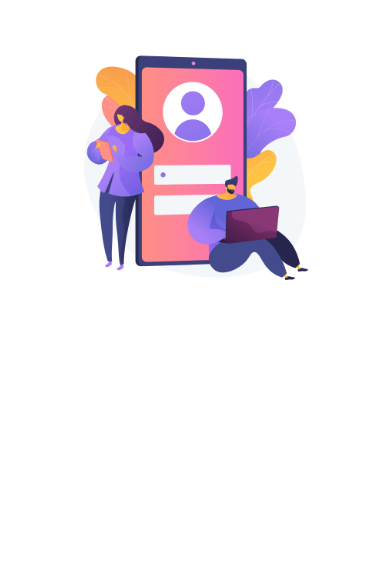
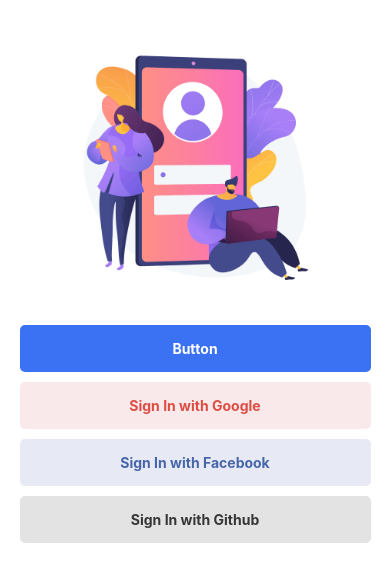
Before and after one commit to gadaharsh/O-Auth-Signup, a React Native app: screen / in a window 390 px wide. Shown: the top 582 px of the page. Built offline with nearby package versions, Linux system fonts and the light colour scheme.

Commit message:
styled buttons created

```diff
--- /dev/null
+++ b/app/components/CustomButton.js
@@ -0,0 +1,47 @@
+import { StyleSheet, Text, View, Pressable } from "react-native";
+import React from "react";
+
+const CustomButton = ({
+  onPress,
+  text,
+  type = "primary",
+  bgColor,
+  fgColor,
+}) => {
+  return (
+    <Pressable
+      onPress={onPress}
+      style={[
+        styles.container,
+        styles[`container_${type}`],
+        bgColor ? { backgroundColor: bgColor } : {},
+      ]}
+    >
+      <Text
+      style={[styles.text,
+       styles[`text_${type}`],
+       fgColor ? { color: fgColor } : {},
+       ]}>{text}</Text>
+    </Pressable>
+  );
+};
+
+export default CustomButton;
+
+const styles = StyleSheet.create({
+  container: {
+    width: "100%",
+    padding: 15,
+    marginVertical: 5,
+
+    alignItems: "center",
+    borderRadius: 5,
+  },
+  container_primary: {
+    backgroundColor: "#3B71F3",
+  },
+  text: {
+    fontWeight: "bold",
+    color: "white",
+  },
+});
--- a/app/screens/SignUpScreen.js
+++ b/app/screens/SignUpScreen.js
@@ -1,15 +1,58 @@
-import { View, Text, Image, StyleSheet,useWindowDimensions } from "react-native";
+import {
+  View,
+  Text,
+  Image,
+  StyleSheet,
+  useWindowDimensions,
+} from "react-native";
 import React from "react";
 import icon from "../../assets/signup.gif";
+import CustomButton from "../components/CustomButton";
+
+const onButtonPress = () => {
+  console.warn("Button Clicked");
+};
+
+const onSignInGoogle = () => {
+  console.warn("Sign In with Google");
+};
+
+const onSignInFacebook = () => {
+  console.warn("Sign In with Facebook");
+};
+
+const onSignInGithub = () => {
+  console.warn("Sign In with Github");
+};
 
 const SignUpScreen = () => {
-
-  const {height} = useWindowDimensions();
+  const { height } = useWindowDimensions();
 
   return (
     <View style={styles.root}>
       {/* <Text>SignUpScreen</Text> */}
-      <Image source={icon} style={[styles.icon, {height: height * 0.4}]} />
+      <Image source={icon} style={[styles.icon, { height: height * 0.4 }]} />
+
+      <CustomButton onPress={onButtonPress} text="Button" />
+
+      <CustomButton
+        onPress={onSignInGoogle}
+        text="Sign In with Google"
+        bgColor="#FAE9EA"
+        fgColor="#DD4D44"
+      />
+      <CustomButton
+        onPress={onSignInFacebook}
+        text="Sign In with Facebook"
+        bgColor="#E7EAF4"
+        fgColor="#4765A9"
+      />
+      <CustomButton
+        onPress={onSignInGithub}
+        text="Sign In with Github"
+        bgColor="#e3e3e3"
+        fgColor="#363636"
+      />
     </View>
   );
 };
```
